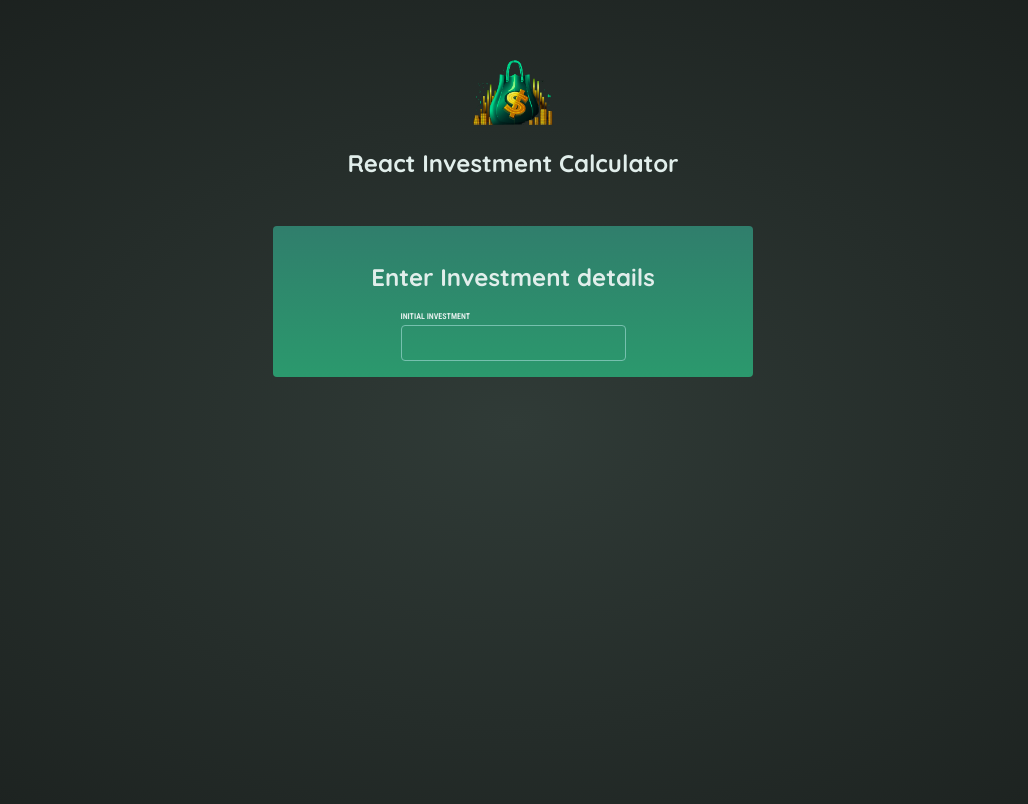
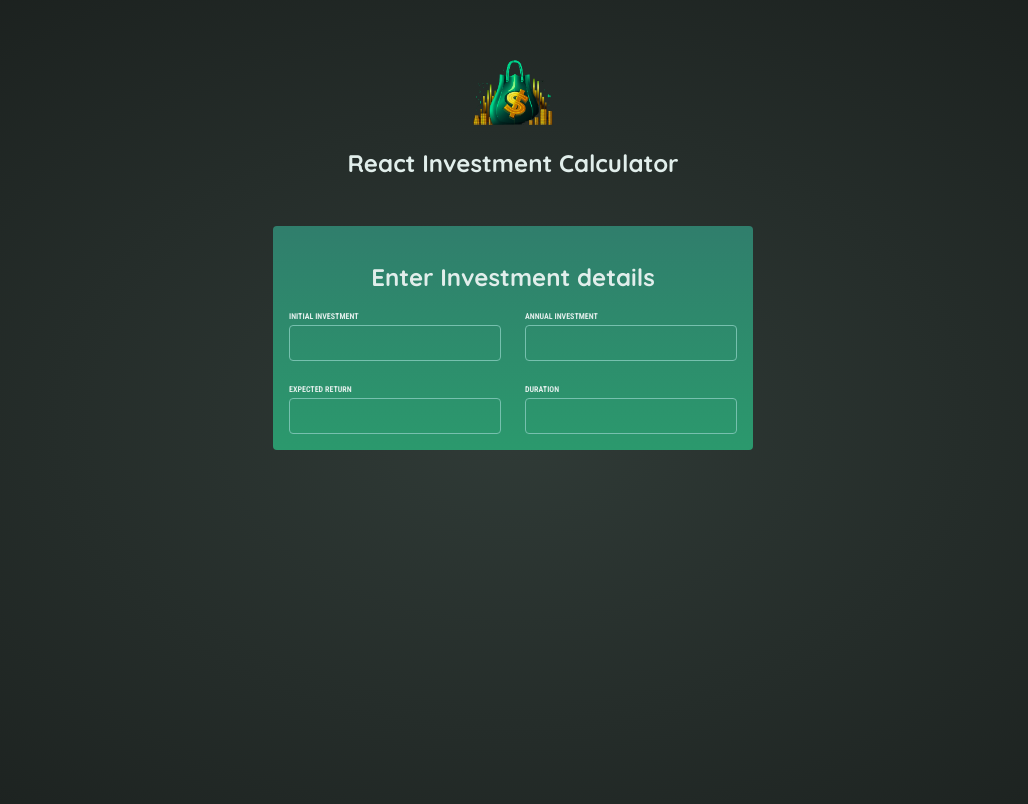
Before and after one commit to MiloszWrobel/Investment-Calculator-Revisit, a React (Vite) app: page / in a window 1280 px wide. Shown: the top 804 px of the page, without its empty margins (127-1155 px from the left). Built offline with nearby package versions, Linux system fonts and the light colour scheme.

Commit message:
Created a custom UserInput component and styled it on the main page

```diff
--- a/src/App.jsx
+++ b/src/App.jsx
@@ -7,7 +7,12 @@ function App() {
       <main>
         <section id="user-input">
           <h2 className="center">Enter Investment details</h2>
-          <UserInput />
+          <div className="input-grid">
+            <UserInput text="Initial Investment" id="initial-investment" />
+            <UserInput text="Annual Investment" id="annual-investment" />
+            <UserInput text="Expected Return" id="expected-return" />
+            <UserInput text="Duration" id="duration" />
+          </div>
         </section>
       </main>
     </>
--- a/src/components/UserInput.jsx
+++ b/src/components/UserInput.jsx
@@ -1,9 +1,9 @@
-export default function UserInput() {
+export default function UserInput({ text, id }) {
   return (
     <div className="input-group">
       <div>
-        <label htmlFor="initial-investment">Initial Investment</label>
-        <input type="number" id="initial-investment" />
+        <label htmlFor={id}>{text}</label>
+        <input type="number" id={id} />
       </div>
     </div>
   );
--- a/src/index.css
+++ b/src/index.css
@@ -1,4 +1,4 @@
-@import url('https://fonts.googleapis.com/css2?family=Quicksand:wght@400;700&family=Roboto+Condensed:wght@400;700&display=swap');
+@import url("https://fonts.googleapis.com/css2?family=Quicksand:wght@400;700&family=Roboto+Condensed:wght@400;700&display=swap");
 
 * {
   box-sizing: border-box;
@@ -6,7 +6,7 @@
 
 body {
   margin: 0;
-  font-family: 'Quicksand', sans-serif;
+  font-family: "Quicksand", sans-serif;
   -webkit-font-smoothing: antialiased;
   -moz-osx-font-smoothing: grayscale;
   background: radial-gradient(#303b37, #1a1f1d);
@@ -18,7 +18,6 @@ body {
   text-align: center;
   margin: 3rem auto;
 }
-
 
 #header img {
   width: 5rem;
@@ -48,7 +47,7 @@ body {
 #user-input label {
   display: block;
   margin-bottom: 0.25rem;
-  font-family: 'Roboto Condensed', sans-serif;
+  font-family: "Roboto Condensed", sans-serif;
   font-size: 0.5rem;
   font-weight: bold;
   text-transform: uppercase;
@@ -79,7 +78,7 @@ body {
 }
 
 #result tbody {
-  font-family: 'Roboto Condensed', sans-serif;
+  font-family: "Roboto Condensed", sans-serif;
   font-size: 0.85rem;
   color: #c2e9e0;
 }
@@ -87,3 +86,15 @@ body {
 .center {
   text-align: center;
 }
+
+.input-grid {
+  display: flex;
+  flex-wrap: wrap;
+  gap: 1.5rem;
+  justify-content: center;
+}
+
+.input-grid > * {
+  flex: 1 1 45%; /* Adjusts to create two items per row */
+  min-width: 12rem;
+}
```
